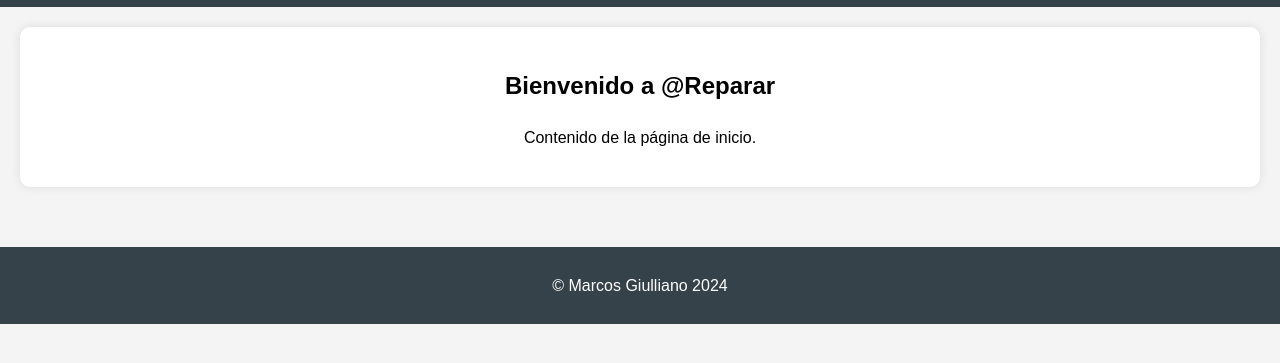
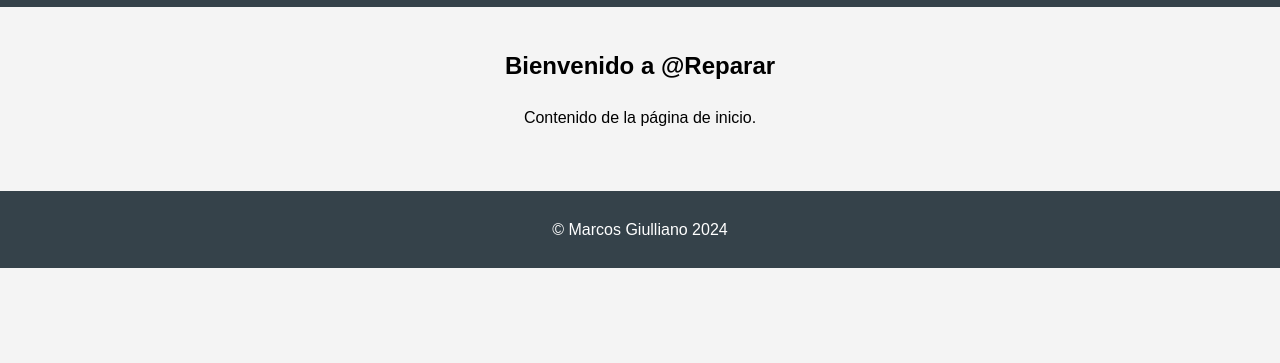
Before and after one commit to KakoG777/PracticasProfecional, a plain HTML site: page inicio.html in a window 1280 px wide. Shown: the part 163-526 px from the top of the page. Drawn offline with Linux system fonts and the light colour scheme; files whose address does not match are found by name.

```diff
--- a/CSS/consejos.css
+++ b/CSS/consejos.css
@@ -1,3 +1,4 @@
+
 /* inicio.css */
 #intro {
   text-align: center;
--- a/inicio.html
+++ b/inicio.html
@@ -1,3 +1,4 @@
+
 <!DOCTYPE html>
 <html lang="es">
   <head>
@@ -5,7 +6,6 @@
     <meta name="viewport" content="width=device-width, initial-scale=1.0">
     <title>Reparaciones Domésticas - Inicio</title>
     <link rel="stylesheet" href="CSS/style.css">
-    <link rel="stylesheet" href="CSS/inicio.css">
   </head>
   <body>
     <header>
```
